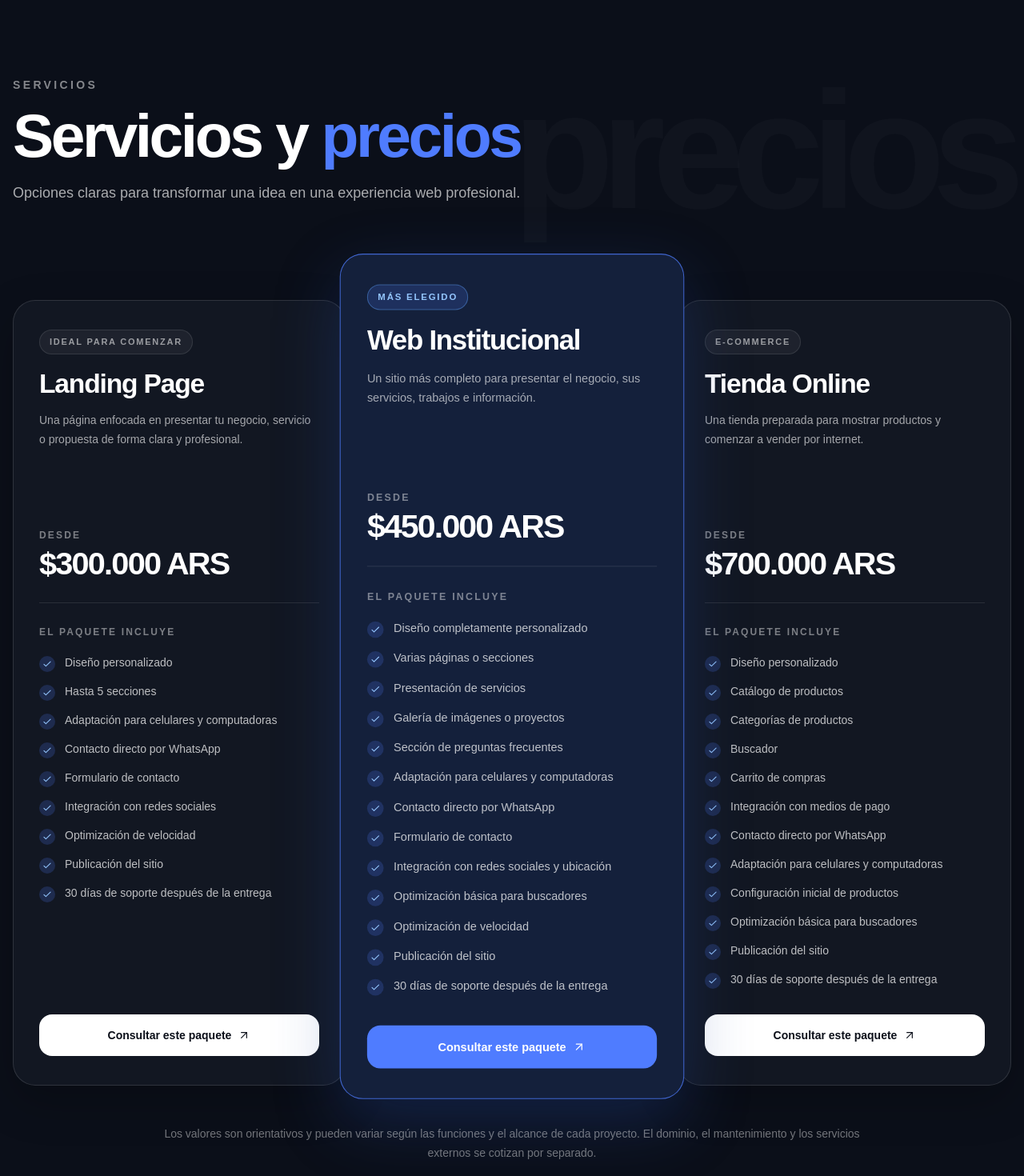
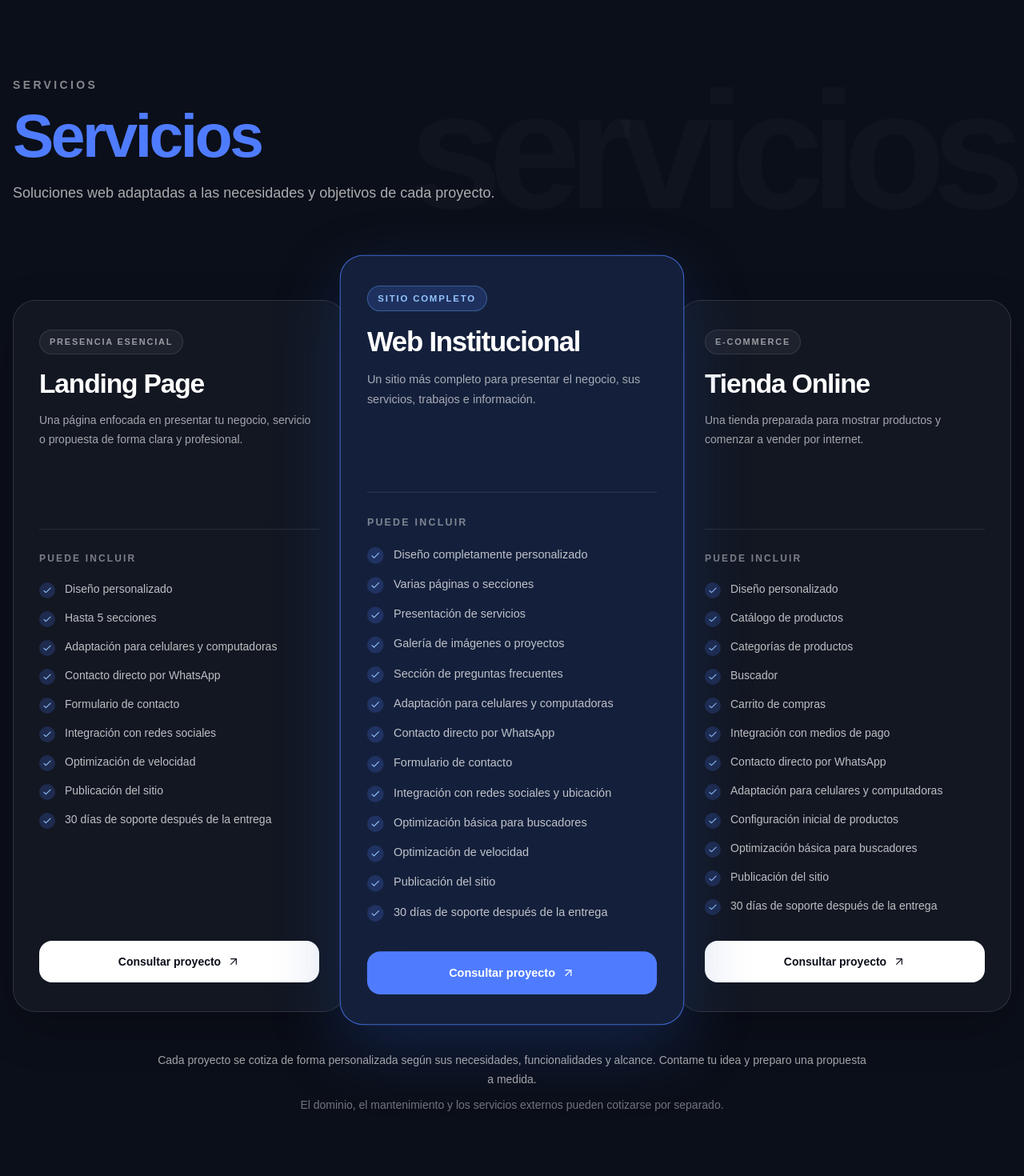
Before and after one commit to facu526/portfolio-facundo, a Next.js app: page / in a window 1280 px wide. Shown: the part 3540-5010 px from the top of the page at 80% size. Built offline with nearby package versions, Linux system fonts and the light colour scheme.

Commit message:
sacar precios

```diff
--- a/app/components/services-contact-flow.tsx
+++ b/app/components/services-contact-flow.tsx
@@ -1,9 +1,9 @@
 "use client";
 
 import { useState } from "react";
-import type { PackageInquiryPrefill } from "../lib/package-inquiry";
+import type { ServiceInquiryPrefill } from "../lib/service-inquiry";
 import ContactSection from "./contact-section";
-import ServicesPricingSection from "./services-pricing-section";
+import ServicesSection from "./services-section";
 
 type ServicesContactFlowProps = {
   language: "es" | "en";
@@ -17,7 +17,7 @@ export default function ServicesContactFlow({
   const [projectType, setProjectType] = useState("");
   const [message, setMessage] = useState("");
 
-  function handlePackageInquiry(inquiry: PackageInquiryPrefill) {
+  function handleServiceInquiry(inquiry: ServiceInquiryPrefill) {
     setProjectType(inquiry.projectType);
     setMessage(inquiry.message);
 
@@ -36,10 +36,10 @@ export default function ServicesContactFlow({
 
   return (
     <>
-      <ServicesPricingSection
+      <ServicesSection
         language={language}
         isDark={isDark}
-        onSelectPlan={handlePackageInquiry}
+        onSelectService={handleServiceInquiry}
       />
       <ContactSection
         language={language}
--- a/app/components/services-pricing-section.tsx
+++ b/app/components/services-section.tsx
@@ -2,28 +2,27 @@
 
 import { CSSProperties, useEffect, useRef, useState } from "react";
 import {
-  PACKAGE_INQUIRIES,
-  type PackageInquiryPrefill,
-} from "../lib/package-inquiry";
+  SERVICE_INQUIRIES,
+  type ServiceInquiryPrefill,
+} from "../lib/service-inquiry";
 import { ArrowUpRightIcon, CheckIcon } from "./icons";
 
 type Language = "es" | "en";
 
-type ServicesPricingSectionProps = {
+type ServicesSectionProps = {
   language: Language;
   isDark: boolean;
-  onSelectPlan: (inquiry: PackageInquiryPrefill) => void;
+  onSelectService: (inquiry: ServiceInquiryPrefill) => void;
 };
 
-const plans = [
+const services = [
   {
-    badge: { es: "Ideal para comenzar", en: "Ideal to get started" },
+    badge: { es: "Presencia esencial", en: "Essential presence" },
     name: { es: "Landing Page", en: "Landing Page" },
     description: {
       es: "Una página enfocada en presentar tu negocio, servicio o propuesta de forma clara y profesional.",
       en: "A focused page that presents your business, service or proposal clearly and professionally.",
     },
-    price: "$300.000 ARS",
     features: {
       es: [
         "Diseño personalizado",
@@ -48,17 +47,16 @@ const plans = [
         "30 days of post-launch support",
       ],
     },
-    inquiry: PACKAGE_INQUIRIES.landingPage,
+    inquiry: SERVICE_INQUIRIES.landingPage,
     featured: false,
   },
   {
-    badge: { es: "Más elegido", en: "Most popular" },
+    badge: { es: "Sitio completo", en: "Complete website" },
     name: { es: "Web Institucional", en: "Business Website" },
     description: {
       es: "Un sitio más completo para presentar el negocio, sus servicios, trabajos e información.",
       en: "A more complete website to present your business, services, work and key information.",
     },
-    price: "$450.000 ARS",
     features: {
       es: [
         "Diseño completamente personalizado",
@@ -91,7 +89,7 @@ const plans = [
         "30 days of post-launch support",
       ],
     },
-    inquiry: PACKAGE_INQUIRIES.institutionalWebsite,
+    inquiry: SERVICE_INQUIRIES.institutionalWebsite,
     featured: true,
   },
   {
@@ -101,7 +99,6 @@ const plans = [
       es: "Una tienda preparada para mostrar productos y comenzar a vender por internet.",
       en: "An online store ready to showcase products and start selling on the internet.",
     },
-    price: "$700.000 ARS",
     features: {
       es: [
         "Diseño personalizado",
@@ -132,16 +129,16 @@ const plans = [
         "30 days of post-launch support",
       ],
     },
-    inquiry: PACKAGE_INQUIRIES.onlineStore,
+    inquiry: SERVICE_INQUIRIES.onlineStore,
     featured: false,
   },
 ] as const;
 
-export default function ServicesPricingSection({
+export default function ServicesSection({
   language,
   isDark,
-  onSelectPlan,
-}: ServicesPricingSectionProps) {
+  onSelectService,
+}: ServicesSectionProps) {
   const sectionRef = useRef<HTMLElement>(null);
   const [isVisible, setIsVisible] = useState(false);
 
@@ -168,37 +165,41 @@ export default function ServicesPricingSection({
     language === "es"
       ? {
           eyebrow: "Servicios",
-          title: "Servicios y",
-          accent: "precios",
+          title: "Servicios",
+          backdrop: "servicios",
           intro:
-            "Opciones claras para transformar una idea en una experiencia web profesional.",
-          from: "Desde",
-          includes: "El paquete incluye",
-          button: "Consultar este paquete",
-          note: "Los valores son orientativos y pueden variar según las funciones y el alcance de cada proyecto. El dominio, el mantenimiento y los servicios externos se cotizan por separado.",
-          aria: (planName: string) =>
-            `Completar el formulario de contacto para consultar el paquete ${planName}`,
+            "Soluciones web adaptadas a las necesidades y objetivos de cada proyecto.",
+          includes: "Puede incluir",
+          button: "Consultar proyecto",
+          quoteNote:
+            "Cada proyecto se cotiza de forma personalizada según sus necesidades, funcionalidades y alcance. Contame tu idea y preparo una propuesta a medida.",
+          externalNote:
+            "El dominio, el mantenimiento y los servicios externos pueden cotizarse por separado.",
+          aria: (serviceName: string) =>
+            `Completar el formulario de contacto para consultar un proyecto de ${serviceName}`,
         }
       : {
           eyebrow: "Services",
-          title: "Services and",
-          accent: "pricing",
+          title: "Services",
+          backdrop: "services",
           intro:
-            "Clear options to turn an idea into a professional web experience.",
-          from: "From",
-          includes: "What is included",
-          button: "Ask about this package",
-          note: "Prices are estimates and may vary depending on each project's features and scope. Domain, maintenance and external services are quoted separately.",
-          aria: (planName: string) =>
-            `Fill in the contact form to ask about the ${planName} package`,
+            "Solutions tailored to the needs and goals of each project.",
+          includes: "May include",
+          button: "Discuss your project",
+          quoteNote:
+            "Each project is quoted individually based on its requirements, features and scope. Tell me about your idea and I'll prepare a tailored proposal.",
+          externalNote:
+            "Domain, maintenance and external services may be quoted separately.",
+          aria: (serviceName: string) =>
+            `Fill in the contact form to discuss a ${serviceName} project`,
         };
 
   return (
     <section
       ref={sectionRef}
-      id="pricing"
+      id="services"
       className="relative left-1/2 isolate mt-28 w-[min(1320px,calc(100vw-2rem))] -translate-x-1/2 scroll-mt-40 md:mt-36 xl:scroll-mt-28"
-      aria-labelledby="pricing-title"
+      aria-labelledby="services-title"
     >
       <span
         aria-hidden="true"
@@ -206,7 +207,7 @@ export default function ServicesPricingSection({
           isDark ? "text-white/[0.025]" : "text-[#2563eb]/[0.035]"
         }`}
       >
-        {copy.accent}
+        {copy.backdrop}
       </span>
 
       <div
@@ -222,12 +223,11 @@ export default function ServicesPricingSection({
           {copy.eyebrow}
         </p>
         <h2
-          id="pricing-title"
+          id="services-title"
           className="mt-4 text-[clamp(2.7rem,6vw,5rem)] font-semibold leading-[0.98] tracking-[-0.045em]"
         >
-          {copy.title} {" "}
           <span className={isDark ? "text-[#4f7cff]" : "text-[#2563eb]"}>
-            {copy.accent}
+            {copy.title}
           </span>
         </h2>
         <p
@@ -240,11 +240,11 @@ export default function ServicesPricingSection({
       </div>
 
       <div className="relative z-10 mt-12 grid min-w-0 items-stretch gap-6 md:grid-cols-2 xl:mt-20 xl:grid-cols-3 xl:gap-0">
-        {plans.map((plan, index) => (
+        {services.map((service, index) => (
           <article
-            key={plan.name.es}
+            key={service.name.es}
             className={`section-reveal relative min-w-0 ${
-              plan.featured ? "xl:z-20" : "xl:z-10 xl:pt-10"
+              service.featured ? "xl:z-20" : "xl:z-10 xl:pt-10"
             } ${
               index === 2
                 ? "md:col-span-2 md:w-[calc(50%-0.75rem)] md:justify-self-center xl:col-span-1 xl:w-auto"
@@ -253,21 +253,21 @@ export default function ServicesPricingSection({
             style={{ "--reveal-delay": `${120 + index * 90}ms` } as CSSProperties}
           >
             <div
-              className={`pricing-card flex h-full min-w-0 flex-col rounded-[1.75rem] border p-6 sm:p-7 xl:px-8 xl:py-9 ${
-                plan.featured ? "pricing-card-featured" : ""
+              className={`service-card flex h-full min-w-0 flex-col rounded-[1.75rem] border p-6 sm:p-7 xl:px-8 xl:py-9 ${
+                service.featured ? "service-card-featured" : ""
               } ${
                 isDark
-                  ? plan.featured
+                  ? service.featured
                     ? "border-[#4f7cff]/75 bg-[#14203b] shadow-[0_28px_80px_rgba(36,75,170,0.3)]"
                     : "border-white/12 bg-[#121722] shadow-[0_20px_55px_rgba(0,0,0,0.22)]"
-                  : plan.featured
+                  : service.featured
                     ? "border-[#2563eb]/50 bg-[#eef4ff] shadow-[0_28px_80px_rgba(37,99,235,0.17)]"
                     : "border-black/10 bg-white shadow-[0_20px_55px_rgba(17,24,39,0.09)]"
               }`}
             >
               <span
                 className={`inline-flex w-fit rounded-full border px-3 py-1.5 text-[11px] font-bold uppercase tracking-[0.16em] ${
-                  plan.featured
+                  service.featured
                     ? isDark
                       ? "border-[#60a5fa]/40 bg-[#4f7cff]/18 text-[#93c5fd]"
                       : "border-[#2563eb]/25 bg-[#dbeafe] text-[#1d4ed8]"
@@ -276,35 +276,22 @@ export default function ServicesPricingSection({
                       : "border-black/10 bg-[#f5f7fb] text-black/50"
                 }`}
               >
-                {plan.badge[language]}
+                {service.badge[language]}
               </span>
 
               <h3 className="mt-5 text-3xl font-semibold leading-[1.02] tracking-[-0.035em] sm:text-[2.1rem]">
-                {plan.name[language]}
+                {service.name[language]}
               </h3>
               <p
                 className={`mt-4 text-sm leading-6 xl:min-h-[7.5rem] ${
                   isDark ? "text-white/62" : "text-black/60"
                 }`}
               >
-                {plan.description[language]}
+                {service.description[language]}
               </p>
 
-              <div className="mt-7">
-                <span
-                  className={`block text-xs font-bold uppercase tracking-[0.18em] ${
-                    isDark ? "text-white/45" : "text-black/42"
-                  }`}
-                >
-                  {copy.from}
-                </span>
-                <p className="mt-2 break-words text-[clamp(2rem,3.1vw,2.6rem)] font-bold leading-none tracking-[-0.045em]">
-                  {plan.price}
-                </p>
-              </div>
-
               <div
-                className={`my-7 h-px ${
+                className={`mb-7 mt-7 h-px ${
                   isDark ? "bg-white/10" : "bg-black/10"
                 }`}
               />
@@ -317,7 +304,7 @@ export default function ServicesPricingSection({
                 {copy.includes}
               </p>
               <ul className="mt-5 space-y-3.5">
-                {plan.features[language].map((feature) => (
+                {service.features[language].map((feature) => (
                   <li
                     key={feature}
                     className={`flex items-start gap-3 text-sm leading-5 ${
@@ -341,11 +328,16 @@ export default function ServicesPricingSection({
               <div className="mt-auto pt-8">
                 <button
                   type="button"
-                  onClick={() => onSelectPlan(plan.inquiry)}
+                  onClick={() =>
+                    onSelectService({
+                      projectType: service.inquiry.projectType,
+                      message: service.inquiry.message[language],
+                    })
+                  }
                   aria-controls="contact"
-                  aria-label={copy.aria(plan.name[language])}
+                  aria-label={copy.aria(service.name[language])}
                   className={`inline-flex min-h-13 w-full cursor-pointer items-center justify-center gap-2 rounded-2xl px-4 py-3 text-center text-sm font-semibold transition focus-visible:outline-none focus-visible:ring-2 focus-visible:ring-[#60a5fa] focus-visible:ring-offset-2 ${
-                    plan.featured
+                    service.featured
                       ? "bg-[#4f7cff] text-white hover:bg-[#648bff] focus-visible:ring-offset-[#111827]"
                       : isDark
                         ? "bg-white text-[#0b0f19] hover:bg-white/90 focus-visible:ring-offset-[#0b0f19]"
@@ -361,14 +353,17 @@ export default function ServicesPricingSection({
         ))}
       </div>
 
-      <p
+      <div
         className={`section-reveal relative z-10 mx-auto mt-12 max-w-4xl text-center text-xs leading-6 sm:text-sm ${
           isVisible ? "is-visible" : ""
         } ${isDark ? "text-white/42" : "text-black/45"}`}
         style={{ "--reveal-delay": "420ms" } as CSSProperties}
       >
-        {copy.note}
-      </p>
+        <p className={isDark ? "text-white/62" : "text-black/62"}>
+          {copy.quoteNote}
+        </p>
+        <p className="mt-2">{copy.externalNote}</p>
+      </div>
     </section>
   );
 }
--- a/app/globals.css
+++ b/app/globals.css
@@ -135,7 +135,7 @@ a {
   transform: translateY(0);
 }
 
-.pricing-card {
+.service-card {
   transition:
     transform 350ms cubic-bezier(0.22, 1, 0.36, 1),
     box-shadow 350ms ease,
@@ -232,19 +232,19 @@ a {
 }
 
 @media (hover: hover) and (pointer: fine) {
-  .pricing-card:hover {
+  .service-card:hover {
     transform: translateY(-6px);
   }
 }
 
 @media (min-width: 1280px) {
-  .pricing-card-featured {
+  .service-card-featured {
     transform: scale(1.035);
   }
 }
 
 @media (hover: hover) and (pointer: fine) and (min-width: 1280px) {
-  .pricing-card-featured:hover {
+  .service-card-featured:hover {
     transform: translateY(-6px) scale(1.035);
   }
 }
@@ -291,7 +291,7 @@ a {
   .project-card-overlay,
   .project-card-content,
   .project-card-link-icon,
-  .pricing-card,
+  .service-card,
   .whatsapp-floating {
     transition: none;
   }
--- /dev/null
+++ b/app/lib/service-inquiry.ts
@@ -0,0 +1,35 @@
+export type Language = "es" | "en";
+
+export type ServiceInquiryPrefill = {
+  projectType: "Landing Page" | "Web Institucional" | "Tienda Online";
+  message: string;
+};
+
+type ServiceInquiry = {
+  projectType: ServiceInquiryPrefill["projectType"];
+  message: Record<Language, string>;
+};
+
+export const SERVICE_INQUIRIES = {
+  landingPage: {
+    projectType: "Landing Page",
+    message: {
+      es: "Hola Facundo, me gustaría conversar sobre un proyecto de Landing Page y recibir más información.",
+      en: "Hi Facundo, I'd like to discuss a Landing Page project and receive more information.",
+    },
+  },
+  institutionalWebsite: {
+    projectType: "Web Institucional",
+    message: {
+      es: "Hola Facundo, me gustaría conversar sobre un proyecto de Web Institucional y recibir más información.",
+      en: "Hi Facundo, I'd like to discuss a Business Website project and receive more information.",
+    },
+  },
+  onlineStore: {
+    projectType: "Tienda Online",
+    message: {
+      es: "Hola Facundo, me gustaría conversar sobre un proyecto de Tienda Online y recibir más información.",
+      en: "Hi Facundo, I'd like to discuss an Online Store project and receive more information.",
+    },
+  },
+} as const satisfies Record<string, ServiceInquiry>;
--- a/app/page.tsx
+++ b/app/page.tsx
@@ -65,7 +65,7 @@ export default function Home() {
       "experience",
       "skills",
       "about",
-      "pricing",
+      "services",
       "contact",
     ];
 
```
Also changed, not shown: app/lib/package-inquiry.ts (deleted, +0 -22 lines).
